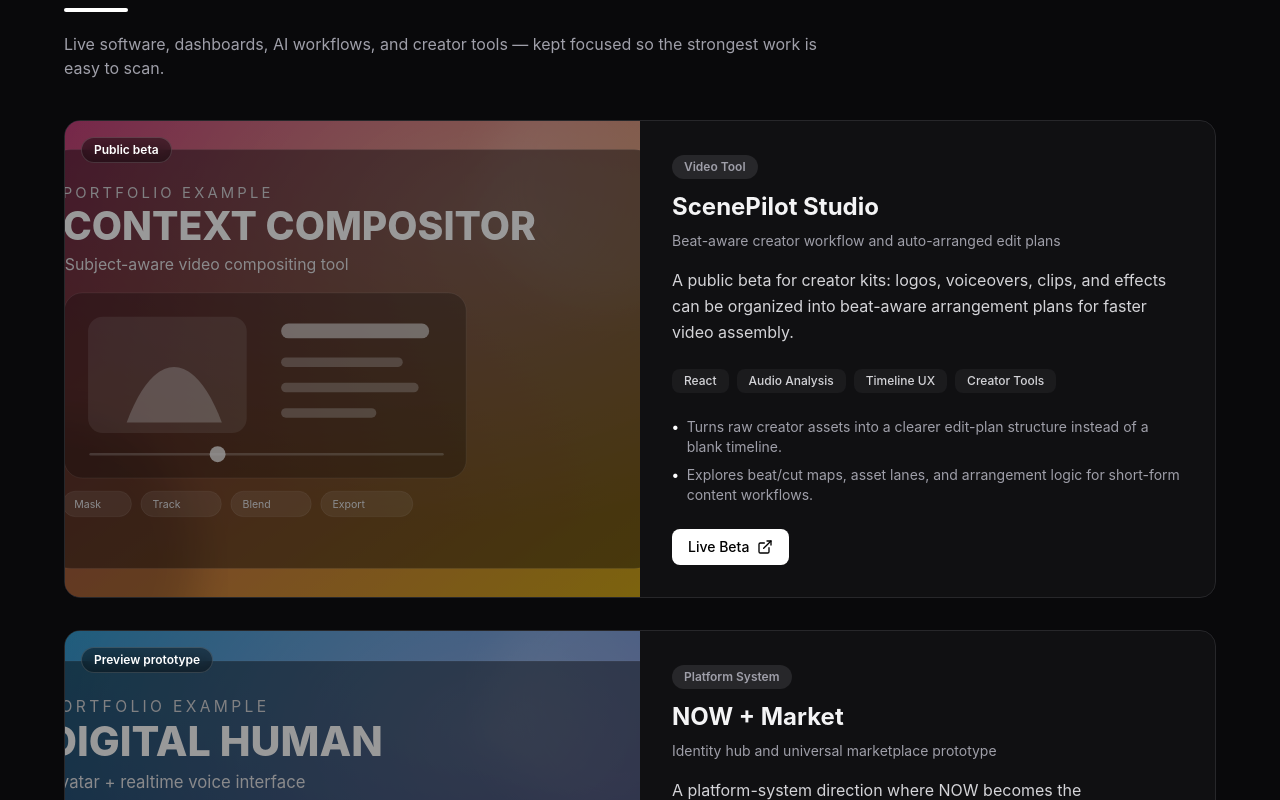
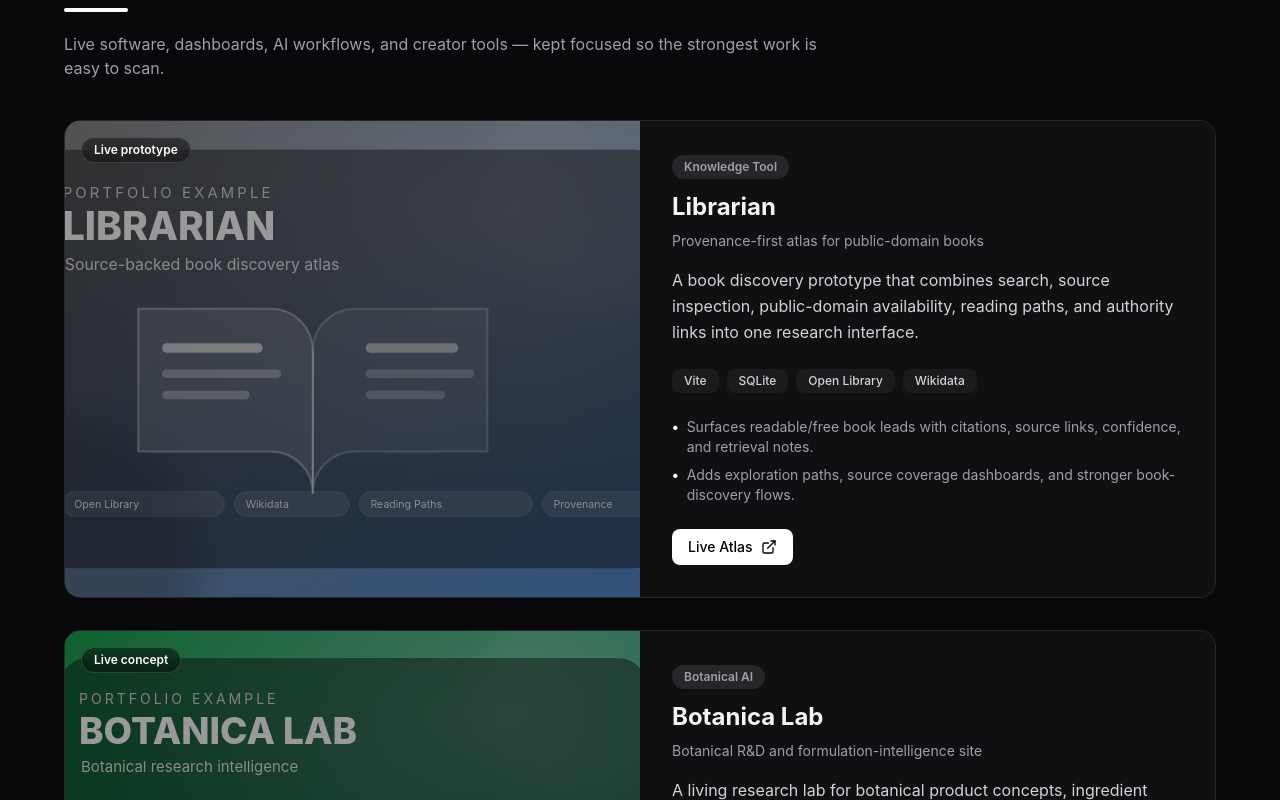
Before and after one commit to armonon/portfolioo, a React app: page / in a window 1280 px wide. Shown: the part 2260-3060 px from the top of the page. Built offline with nearby package versions, Linux system fonts and the light colour scheme; the HTML template or start-up script is replaced by a standard one.

Commit message:
Reorder live portfolio software

```diff
--- a/src/App.tsx
+++ b/src/App.tsx
@@ -409,7 +409,16 @@
   const [isSweepRunning, setIsSweepRunning] = useState(false);
   const [sweepMessage, setSweepMessage] = useState("Ready to request a protected full-system sweep.");
   const hasExternalLiveLink = (project: (typeof radarSoftwareProjects)[number]) => Boolean(project.live?.href.startsWith("http"));
-  const liveLinkedRadarSoftwareProjects = radarSoftwareProjects.filter(hasExternalLiveLink);
+  const radarSoftwareDisplayOrder = new Map([
+    ["librarian-atlas", 0],
+    ["botanica-lab", 1],
+    ["trader-oracle", 2],
+    ["market", 98],
+    ["now-suite", 99],
+  ]);
+  const liveLinkedRadarSoftwareProjects = radarSoftwareProjects
+    .filter(hasExternalLiveLink)
+    .sort((a, b) => (radarSoftwareDisplayOrder.get(a.id) ?? 50) - (radarSoftwareDisplayOrder.get(b.id) ?? 50));
   const liveLinkedRadarSoftwareIds = new Set(liveLinkedRadarSoftwareProjects.map((project) => project.id));
   const liveLinkedRadarEvidence = radarEvidenceLedger.filter((item) => item.softwareId && liveLinkedRadarSoftwareIds.has(item.softwareId));
   const selectedLane = radarLanes.find((lane) => lane.id === selectedLaneId);
@@ -1286,7 +1295,15 @@
   ];
 
   const projectsWithLiveLinks = projects.filter((project) => project.live && project.live !== "#");
-  const softwareProjects = projectsWithLiveLinks.filter((project) => project.section === "software");
+  const softwareProjectDisplayOrder = new Map([
+    ["5", 0],
+    ["3", 1],
+    ["4", 2],
+    ["now-market", 99],
+  ]);
+  const softwareProjects = projectsWithLiveLinks
+    .filter((project) => project.section === "software")
+    .sort((a, b) => (softwareProjectDisplayOrder.get(String(a.id)) ?? 50) - (softwareProjectDisplayOrder.get(String(b.id)) ?? 50));
   const websiteProjects = projectsWithLiveLinks.filter((project) => project.section === "website");
 
   const experienceHighlights = [
```
